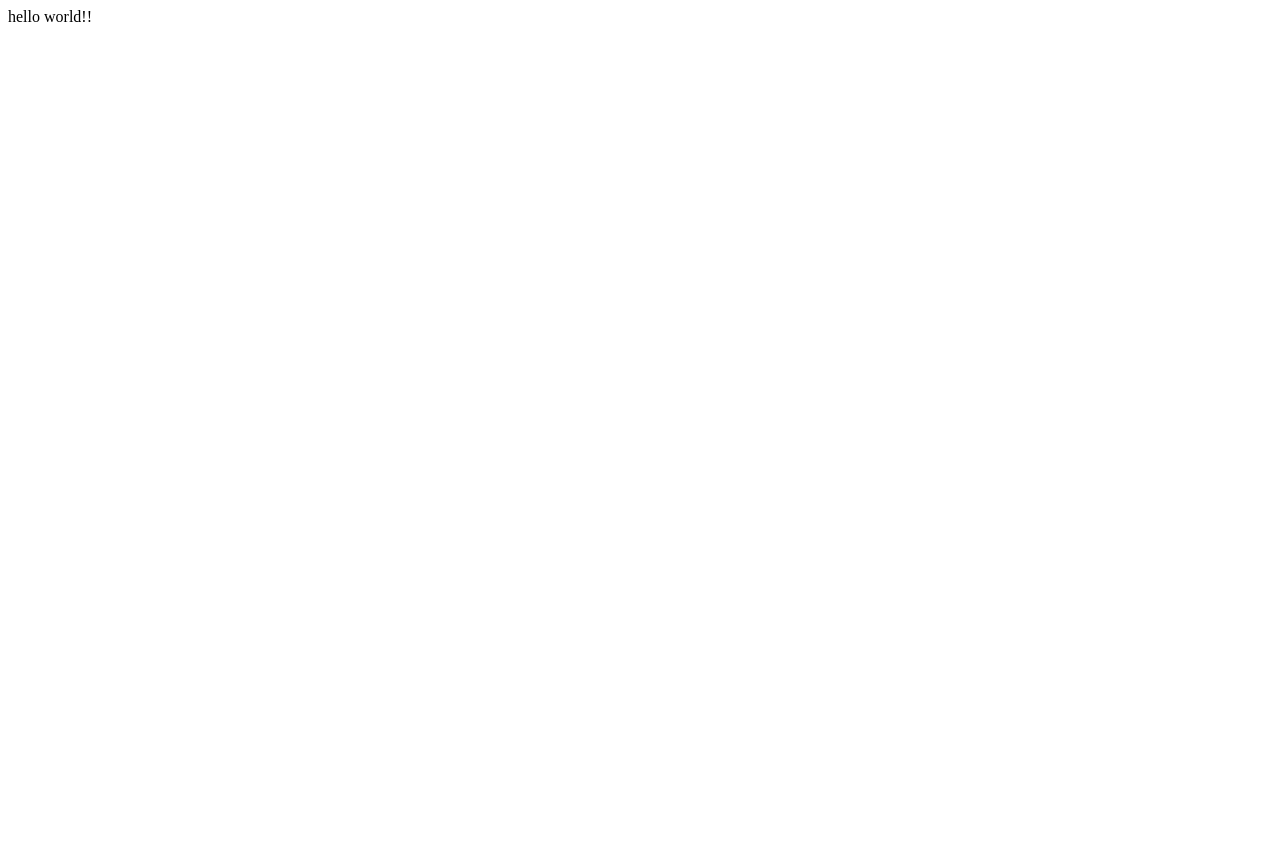
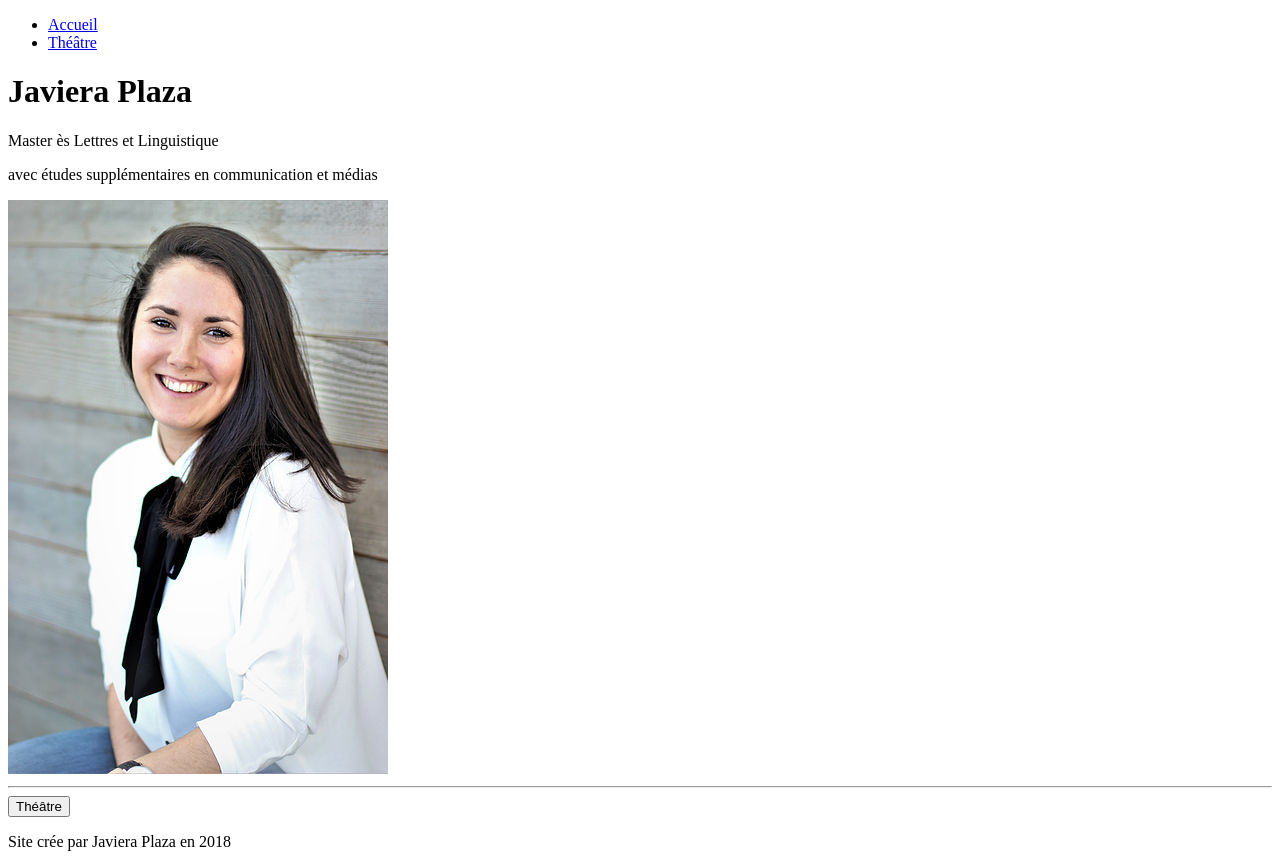
Before and after one commit to Javiplaza/Javiplaza.github.io, a plain HTML site: page index.html in a window 1280 px wide. Before the commit the page ends 800 px from the top, so only its background shows below. Drawn offline with Linux system fonts and the light colour scheme.

Commit message:
Bases HTML: partie 1

```diff
--- a/index.html
+++ b/index.html
@@ -11,6 +11,34 @@
     </head>
 
     <body> <!--body = corps/structure du site-->
-    hello world!!
+        <nav id="id_main_nav">
+            <ul> <!--ul = balise liste-->
+                <li><!--il = balise élément de liste-->
+                    <!--a= lien
+                    href= destination du lien interne-externe-lien vers une partie de la même page
+                    argument# = auto-lien-->
+                    <a href="#">Accueil</a>
+                </li>
+                <li><!--il = balise élément de liste-->
+                    <a href="#">Théâtre</a><!--a= lien-->
+                </li>
+            </ul>
+        </nav>
+        <div id="id_cover" class="cover"> <!--class= le style du tirroir-->
+            <h1>Javiera <strong>Plaza</strong></h1>
+            <p>Master ès Lettres et Linguistique </p><p>avec études supplémentaires en communication et médias</p> <!--br= balise à ne pas ultiser pour sauter les lignes, faut créer plutôt un nouveau paragraphe-->
+            <img src="images/Photo%20CV%20site.jpg" alt="photo portrait de Javiera Plaza"/>
+        </div> <!--id_cover-->
+        <div><!--il faudra mettre la couleur verte--></div>
+        <div id="id_a_propos" class="section">
+        </div>
+        <hr> <!--hr= separateur-->
+        <div id="id_jobs" class="section frame">
+        </div>
+        <button href="#">Théâtre</button>
+        <footer>
+        <p>Site crée par Javiera Plaza en 2018</p>
+           </footer> <!--footer= bas de page-->
+    <!--devoirs: créer tout le site en HTML + faire attention aux encadrés, cad appliquer la même class aux div-->
     </body>
 </html>
```
Also changed, not shown: images/Photo CV site.jpg (added), 2 other files.
